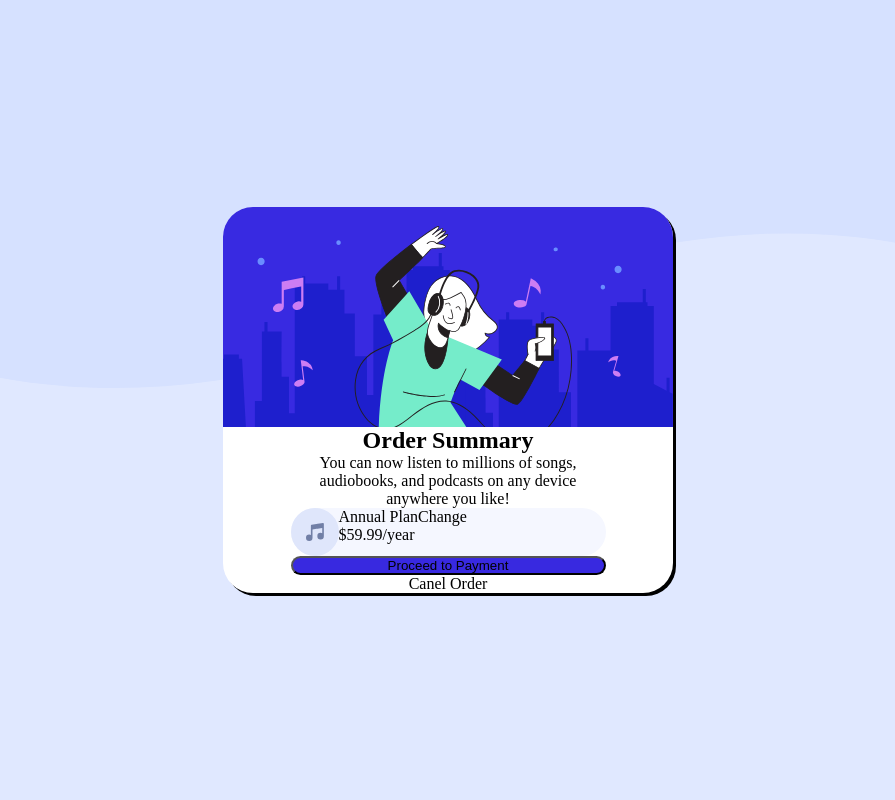
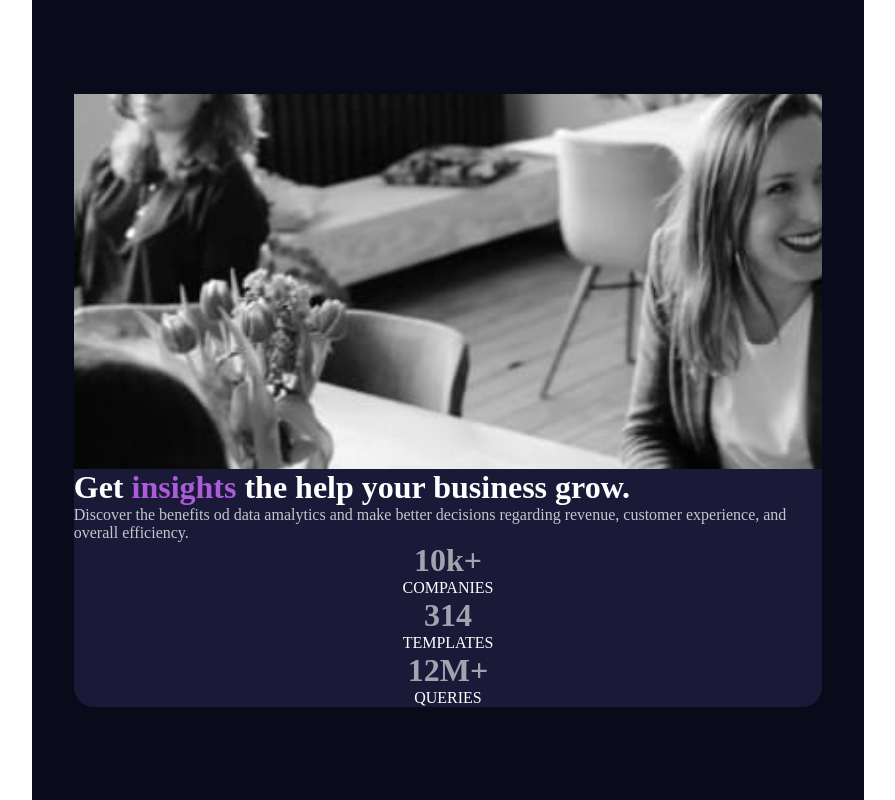
Before and after one commit to DJTwoTone/frontendmentor, a React (Create React App) app: page / in a window 1280 px wide. Shown: the whole page, without its empty margins (192-1087 px from the left). Built offline with nearby package versions, Linux system fonts and the light colour scheme.

Commit message:
starting the Stat Page

```diff
--- a/src/App.js
+++ b/src/App.js
@@ -1,12 +1,13 @@
 import { GlobalStyle } from './globalStyles'
-import { ProfileCardComponentPage, OrderSummaryComponentPage } from './pages'
+import { ProfileCardComponentPage, OrderSummaryComponentPage, StatsPreviewCardPage } from './pages'
 
 function App() {
   return (
     <div className="App">
       <GlobalStyle />
       {/* <ProfileCardComponentPage /> */}
-      <OrderSummaryComponentPage />
+      {/* <OrderSummaryComponentPage /> */}
+      <StatsPreviewCardPage />
     </div>
   );
 }
--- a/src/challenges/OrderSummaryComponent/elements.js
+++ b/src/challenges/OrderSummaryComponent/elements.js
@@ -36,7 +36,7 @@ export const TopImage = styled.img`
 `;
 
 export const SummaryTitle = styled.h2`
-    font-size: 2 rem;
+    font-size: 2rem;
     font-weight: 900;
 `;
 
--- a/src/challenges/StatsPreviewCardComponent/StatsPreviewCardComponent.js
+++ b/src/challenges/StatsPreviewCardComponent/StatsPreviewCardComponent.js
@@ -1,9 +1,29 @@
 import React from 'react'
+import { Background, Card, Header, BodyWrapper, CardTitle, Accent, CardText, Footer } from './elements';
+import FooterItem from './subcomponents/FooterItem';
 
 function StatsPreviewCardComponent() {
     return (
         <div>
+            <Background>
+                <Card>
+                    <Header />
+                    <BodyWrapper>
+                        <CardTitle>
+                            Get <Accent>insights</Accent> the help your business grow.
+                        </CardTitle>
+                        <CardText>
+                            Discover the benefits od data amalytics and make better decisions regarding revenue, customer experience, and overall efficiency.
+                        </CardText>
+                        <Footer>
+                            <FooterItem num={"10k+"} category={"COMPANIES"} />
+                            <FooterItem num={"314"} category={"TEMPLATES"} />
+                            <FooterItem num={"12M+"} category={"QUERIES"} />
+                        </Footer>
+                    </BodyWrapper>
+                </Card>
 
+            </Background>
         </div>
     )
 }
--- /dev/null
+++ b/src/challenges/StatsPreviewCardComponent/elements.js
@@ -0,0 +1,57 @@
+import styled from "styled-components";
+import mobileImg from './assets/image-header-mobile.jpg';
+import desktopImg from './assets/image-header-desktop.jpg';
+
+export const Background = styled.div`
+    background: hsl(233, 47%, 7%);
+    width: 100%;
+    height: 100vh;
+    display: flex;
+    justify-content: center;
+    align-items: center;
+`;
+
+export const Card = styled.div`
+    width: 90%;
+    border-radius: 20px;
+    background: hsl(244, 38%, 16%);
+    display: flex;
+    flex-direction: column;
+`;
+
+export const Header = styled.div`
+    background: hsl(277, 64%, 61%) url(${mobileImg}) no-repeat fixed;
+    background-size: 100% auto;
+    height: 375px;
+
+
+    /* &:before {
+        content: '';
+        background: hsl(277, 64%, 61%);
+    } */
+
+`;
+
+export const BodyWrapper = styled.div`
+    display: flex;
+    justify-content: center;
+    flex-direction: column;
+`;
+
+export const CardTitle = styled.h3`
+    font-size: 2rem;
+    color: hsl(0, 0%, 100%);
+`;
+
+export const Accent = styled.span`
+    color: hsl(277, 64%, 61%);
+`;
+
+export const CardText = styled.p`
+    color: hsla(0, 0%, 100%, 0.75);
+`;
+
+export const Footer = styled.div`
+    display: flex;
+    flex-direction: column;
+`;
--- /dev/null
+++ b/src/challenges/StatsPreviewCardComponent/subcomponents/FooterItem.js
@@ -0,0 +1,16 @@
+import React from 'react';
+import { ItemWrapper, Number, Category } from './elements'
+
+function FooterItem({ category, num }) {
+    return (
+        <>
+            <ItemWrapper>
+                <Number>{num}</Number>
+                <Category>{category}</Category>
+            </ItemWrapper>
+
+        </>
+    )
+}
+
+export default FooterItem
--- /dev/null
+++ b/src/challenges/StatsPreviewCardComponent/subcomponents/elements.js
@@ -0,0 +1,18 @@
+import styled from "styled-components";
+
+export const ItemWrapper = styled.div`
+    display: flex;
+    flex-direction: column;
+    align-items: center;
+    justify-content: center;
+`;
+
+export const Number = styled.p`
+    font-weight: 700;
+    font-size: 2rem;
+    color: hsla(0, 0%, 100%, 0.6);
+`;
+
+export const Category = styled.p`
+    color: hsl(0, 0%, 100%);
+`;
--- a/src/pages/StatsPreviewCardComponentPage/StatsPreviewCardComponentPage.js
+++ b/src/pages/StatsPreviewCardComponentPage/StatsPreviewCardComponentPage.js
@@ -1,10 +1,15 @@
-import React from 'react'
+import React from 'react';
+import { StatsPreviewCardComponent } from '../../challenges';
+import { ChallengeContainer } from '../../globalComponents/globalComponents.elements';
+
 
 function StatsPreviewCardComponentPage() {
     return (
-        <div>
-
-        </div>
+        <>
+            <ChallengeContainer>
+                <StatsPreviewCardComponent />
+            </ChallengeContainer>
+        </>
     )
 }
 
```
Also changed, not shown: src/challenges/StatsPreviewCardComponent/element.js (deleted).
